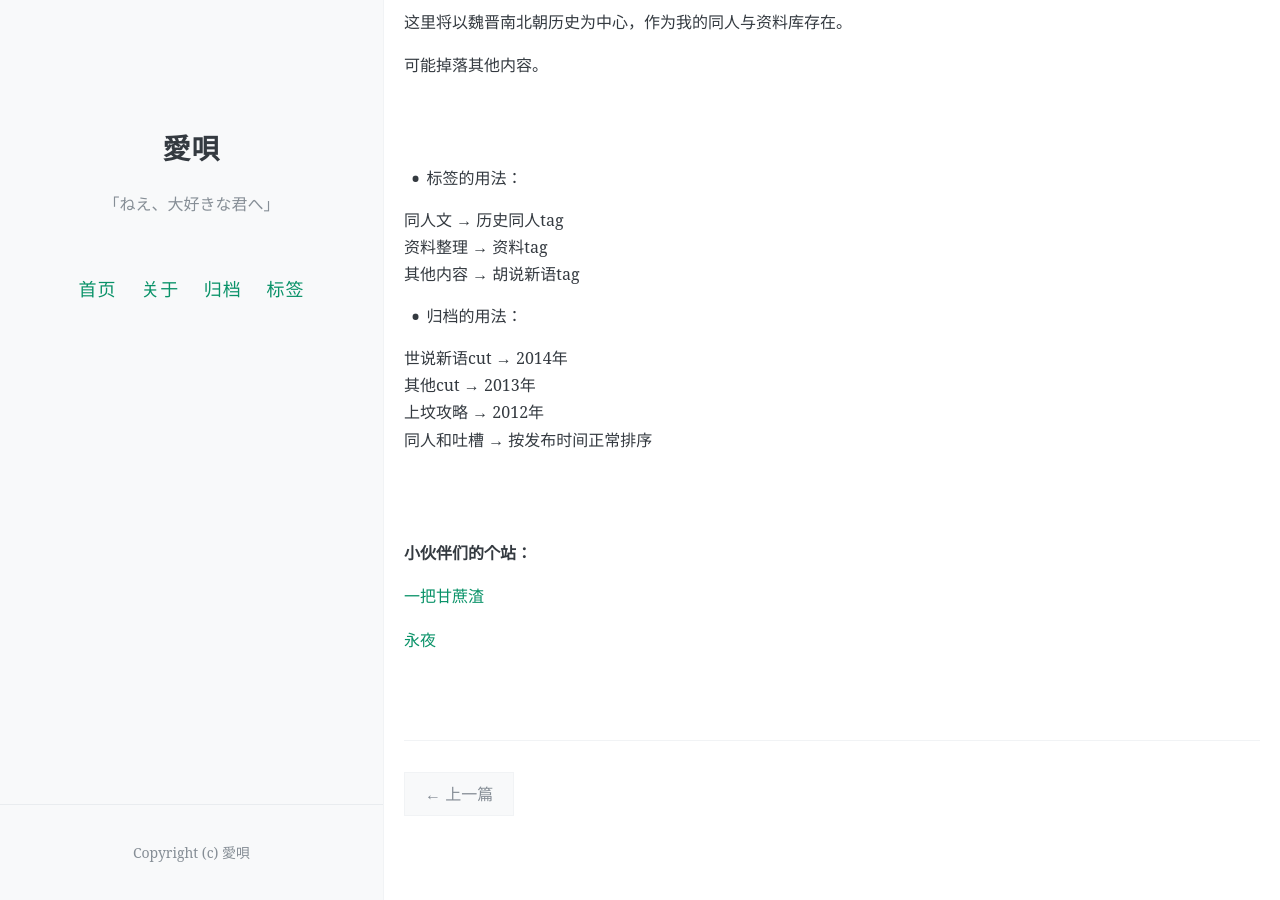
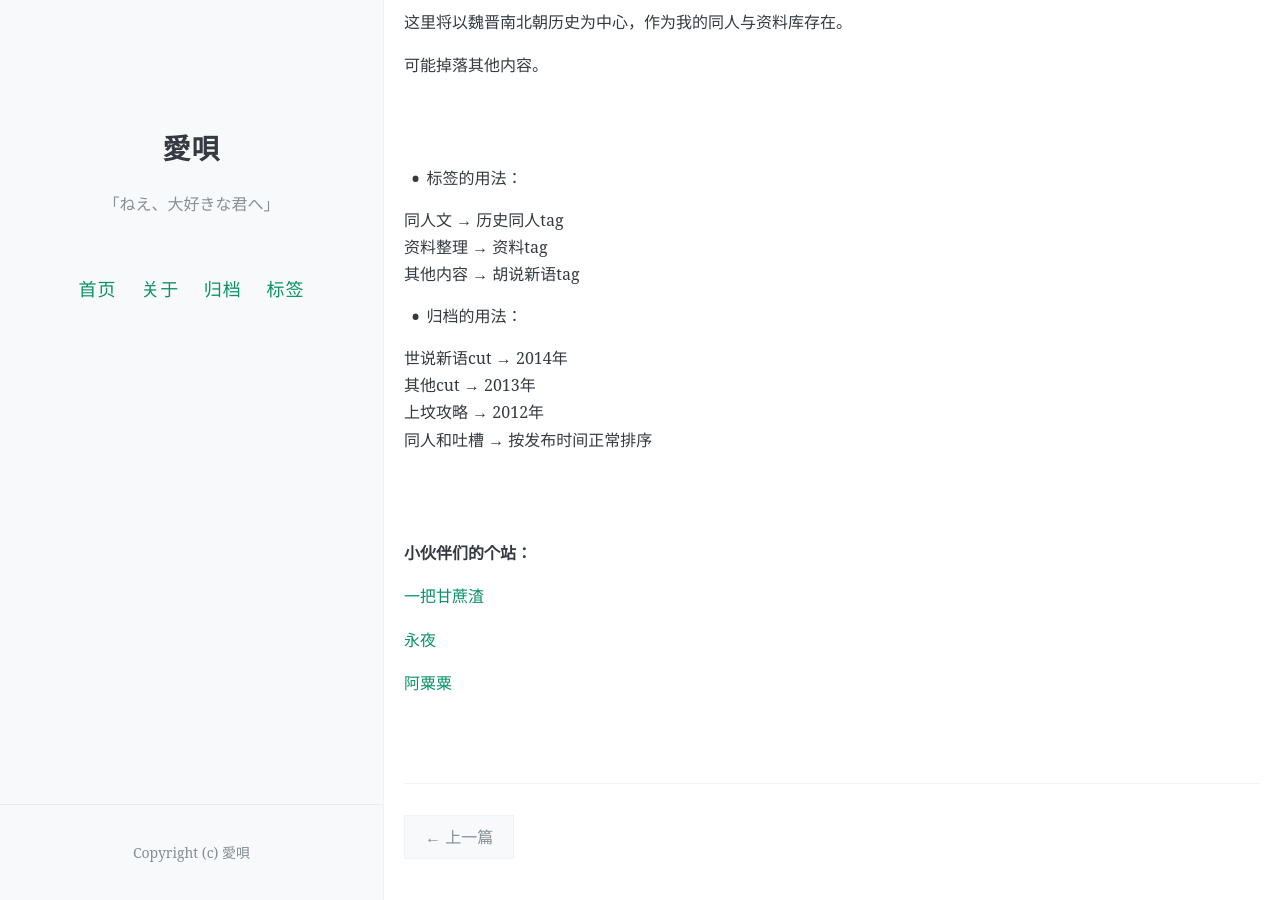
Before and after one commit to aiuta264/aiuta, a Jekyll site: the page built from _posts/2030-07-16-zhiding.md, in a window 1280 px wide and 900 px high, scrolled down 761 px. Built offline with Jekyll 4.4.1, drawn with Linux system fonts in a browser that asks for light colours; comment, search, counter and statistics services are not loaded; before the commit the page ends 1618 px from its top, so only the background shows below that.

Commit message:
Update 2030-07-16-zhiding.md

```diff
--- a/_posts/2030-07-16-zhiding.md
+++ b/_posts/2030-07-16-zhiding.md
@@ -66,5 +66,7 @@ pinned: true
 
 [永夜](https://knightshen711.github.io/ForeverNight/ "永夜的BLOG")
 
+[阿粟粟](https://ceciliasue.github.io/ "流放至自由地的BLOG")
+
 <br>
 <br>
```
